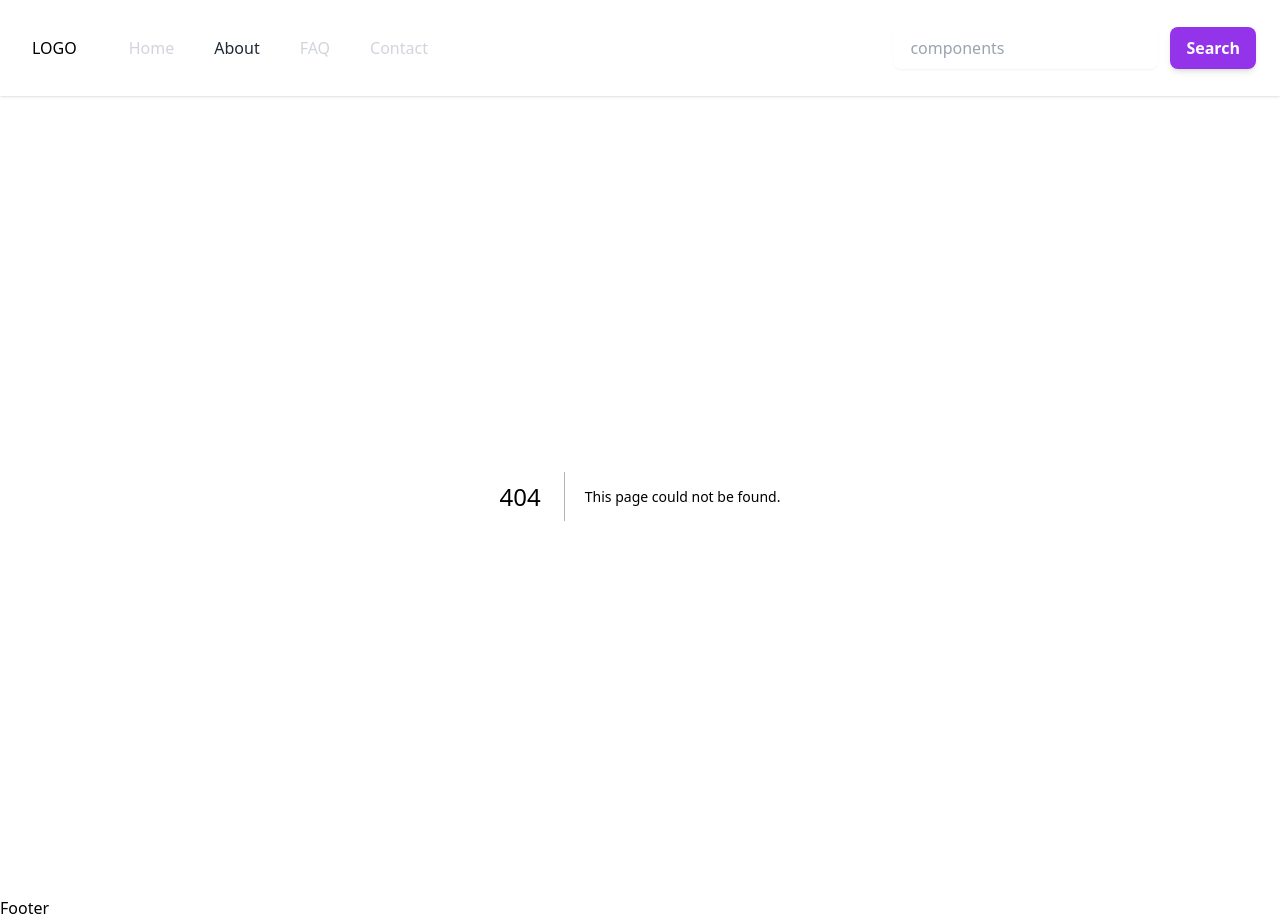
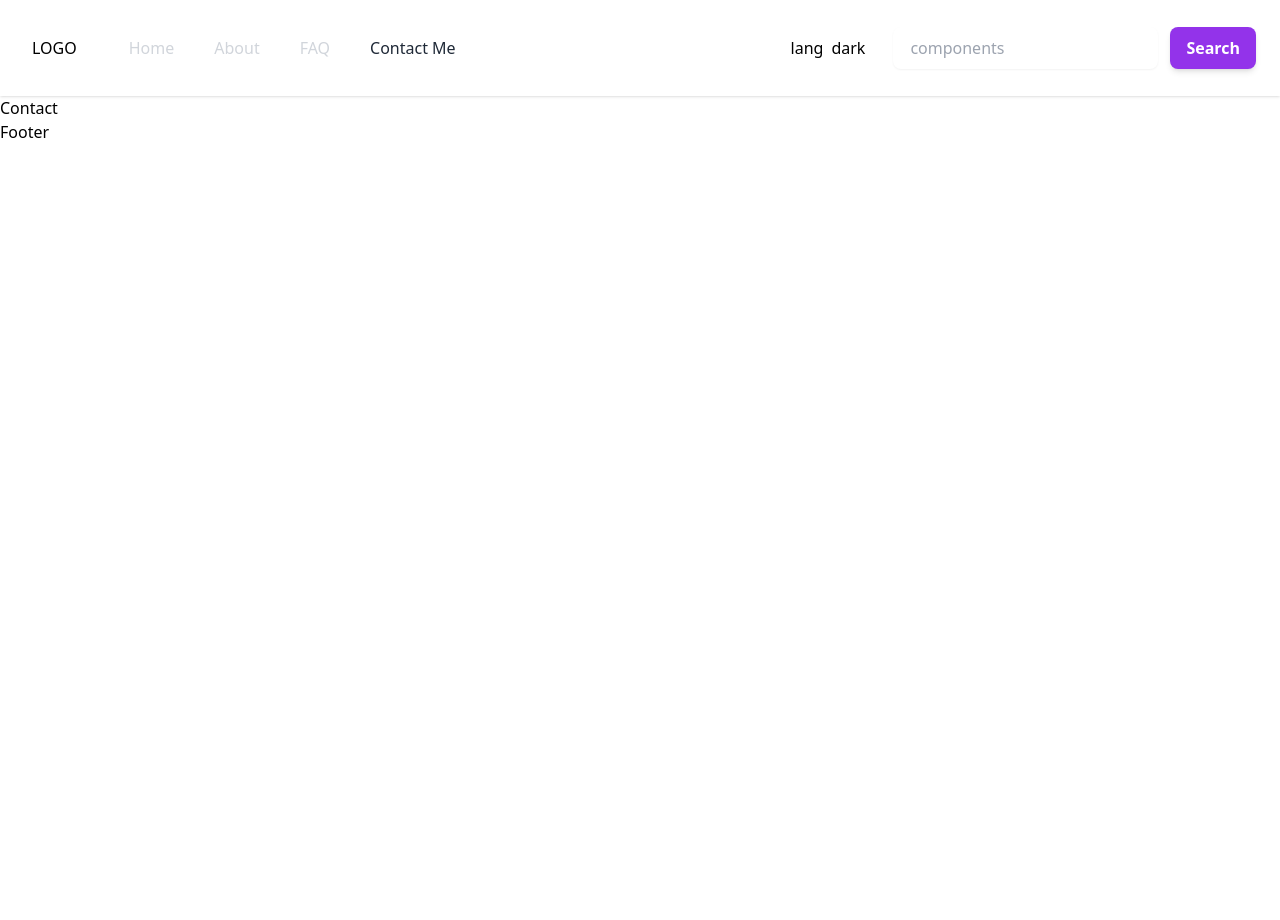
Before and after one commit to BoraSoylu/fw-frontend, a Next.js app: page /contact in a window 1280 px wide. Before the commit this address had no page. After the commit the page ends 800 px from the top, so only its background shows below. Built offline with nearby package versions, Linux system fonts and the light colour scheme.

Commit message:
navbar active tab done

```diff
--- a/components/Header.tsx
+++ b/components/Header.tsx
@@ -1,12 +1,22 @@
 import Link from 'next/link';
 import { useState } from 'react';
+import { useRouter } from 'next/router';
+import styles from '../styles/Header.module.css';
+
 export const Header = () => {
+  // Couldn't do this with @apply
+  const activeTab =
+    'text-gray-800 dark:text-white  hover:text-gray-800 dark:hover:text-white px-3 py-2 rounded-md text-md font-medium';
+  const inactiveTab =
+    'text-gray-300  hover:text-gray-800 dark:hover:text-white px-3 py-2 rounded-md text-md font-medium';
+
+  const router = useRouter();
   const [showMenu, setShowMenu] = useState(false);
   const handleBurgerBtn = () => {};
   return (
     <div>
       <nav className="bg-white dark:bg-gray-800  shadow py-4 ">
-        <div className="px-8 mx-auto max-w-7xl">
+        <div className=" px-8 mx-auto max-w-7xl">
           <div className="flex items-center justify-between h-16">
             <div className="flex items-center">
               <div className="test flex items-center justify-between gap-3">
@@ -35,32 +45,31 @@ export const Header = () => {
               </div>
               <div className="hidden md:block">
                 <div className="flex items-baseline ml-10 space-x-4">
-                  <Link
-                    className="text-gray-300  hover:text-gray-800 dark:hover:text-white px-3 py-2 rounded-md text-md font-medium"
-                    href="/#"
-                  >
+                  <Link className={router.pathname == '/' ? activeTab : inactiveTab} href="/">
                     Home
                   </Link>
                   <Link
-                    className="text-gray-800 dark:text-white  hover:text-gray-800 dark:hover:text-white px-3 py-2 rounded-md text-md font-medium"
-                    href="/#"
+                    className={router.pathname == '/about' ? activeTab : inactiveTab}
+                    href="/about"
                   >
                     About
                   </Link>
-                  <Link
-                    className="text-gray-300  hover:text-gray-800 dark:hover:text-white px-3 py-2 rounded-md text-md font-medium"
-                    href="/#"
-                  >
+                  <Link className={router.pathname == '/faq' ? activeTab : inactiveTab} href="/faq">
                     FAQ
                   </Link>
                   <Link
-                    className="text-gray-300  hover:text-gray-800 dark:hover:text-white px-3 py-2 rounded-md text-md font-medium"
-                    href="/#"
+                    className={router.pathname == '/contact' ? activeTab : inactiveTab}
+                    href="/contact"
                   >
-                    Contact
+                    Contact Me
                   </Link>
                 </div>
               </div>
+            </div>
+            <div className="flex gap-7">
+              <div className="flex justify-end gap-2 items-center">
+                <div>lang</div>
+                <div>dark</div>
               </div>
               <div className="hidden md:block">
                 <div className="flex -mr-2 md:block">
@@ -82,6 +91,7 @@ export const Header = () => {
                   </form>
                 </div>
                 <div className="flex items-center ml-4 md:ml-6"></div>
+              </div>
             </div>
           </div>
         </div>
--- /dev/null
+++ b/pages/contact.tsx
@@ -0,0 +1,7 @@
+import React from 'react';
+
+const Contact = () => {
+  return <div>Contact</div>;
+};
+
+export default Contact;
```
Also changed, not shown: styles/globals.css (line endings or trailing spaces). Lines whose indentation alone changed are shown as unchanged.
